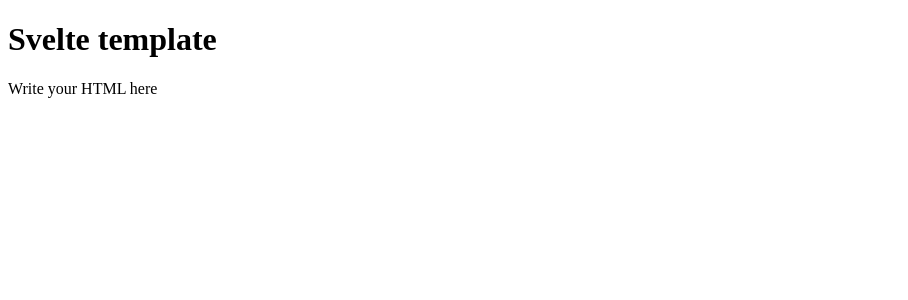
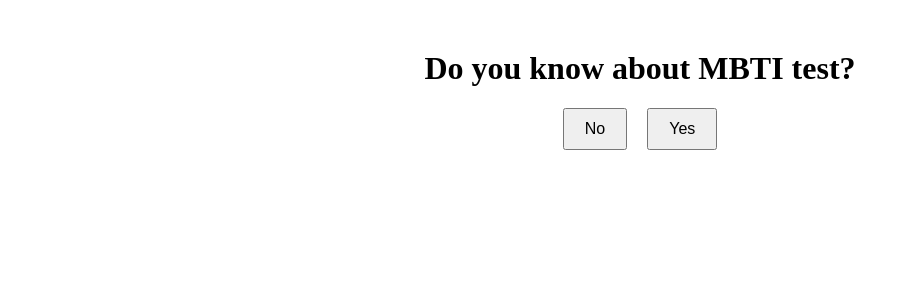
Before and after one commit to jessiezhang199/dsc106final, a SvelteKit app: page / in a window 1280 px wide. Shown: the top 300 px of the page, without its empty margins (0-908 px from the left). Built offline with nearby package versions, Linux system fonts and the light colour scheme.

Commit message:
base pages

```diff
--- a/package.json
+++ b/package.json
@@ -17,6 +17,7 @@
   },
   "type": "module",
   "dependencies": {
-    "d3": "^7.8.5"
+    "d3": "^7.8.5",
+    "svelte-routing": "^2.12.0"
   }
 }
--- a/src/components/App.svelte
+++ b/src/components/App.svelte
@@ -1,13 +1,13 @@
 <script>
-  // Write your JS here, or import other files
+  import { Router, Route } from "svelte-routing";
+
+  import HomePage from "./Home.svelte";
+  import YesPage from "./Yespage.svelte";
+  import NoPage from "./Nopage.svelte";
 </script>
 
-<main>
-  <h1>Svelte template</h1>
-
-  <p>Write your HTML here</p>
-</main>
-
-<style>
-  /* Write your CSS here */
-</style>
+<Router>
+  <Route path="/" component={HomePage} />
+  <Route path="/yes" component={YesPage} />
+  <Route path="/no" component={NoPage} />
+</Router>
--- /dev/null
+++ b/src/components/Home.svelte
@@ -0,0 +1,43 @@
+<script>
+  import { navigate} from "svelte-routing"
+
+  function goToNoPage() {
+    // Navigate to the page with information about MBTI test
+    navigate("/no");
+  }
+
+  function goToYesPage() {
+    // Navigate to the page with detailed explanations of MBTI elements
+    navigate("/yes");
+  }
+</script>
+<!-- <Router>
+  <Route path="/" component={Home} />
+  <Route path="/yes" component={Yespage} />
+  <Route path="/no" component={Nopage} />
+</Router> -->
+
+
+<main>
+  <h1 style="text-align: center;">Do you know about MBTI test?</h1>
+
+  <div style="display: flex; justify-content: center; margin-top: 20px;">
+    <button on:click={goToNoPage}>No</button>
+    <button on:click={goToYesPage}>Yes</button>
+  </div>
+</main>
+
+<style>
+  /* Write your CSS styles here */
+  main {
+    text-align: center;
+    margin-top: 50px;
+  }
+
+  button {
+    margin: 0 10px;
+    padding: 10px 20px;
+    font-size: 16px;
+    cursor: pointer;
+  }
+</style>
--- /dev/null
+++ b/src/components/Nopage.svelte
@@ -0,0 +1,4 @@
+<main>
+    <h1>About MBTI Test</h1>
+    <p>Some description about MBTI test for those who answered "No".</p>
+</main>
--- /dev/null
+++ b/src/components/Yespage.svelte
@@ -0,0 +1,7 @@
+<script>
+
+</script>
+<main>
+    <h1>MBTI Elements Explanation</h1>
+    <p>Detailed explanation of each MBTI element (e, i, t, f, p, j, s, n) for those who answered "Yes".</p>
+  </main>
```
Also changed, not shown: src/routes/+layout.js (line endings or trailing spaces), 1 other file (tests, documents, lock files or other folders).
